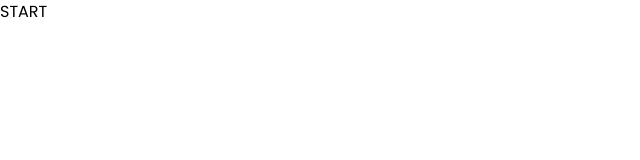
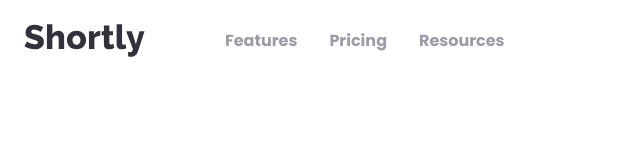
Before and after one commit to eddyK15501/shortly-tailwindcss, a website: page index.html in a window 1280 px wide. Shown: the whole page, without its empty margins (0-640 px from the left). Drawn offline with nearby package versions, Linux system fonts and the light colour scheme; files that its build step writes are made by us from their sources.

Commit message:
navbar brand-logo/first flex container added

```diff
--- a/index.html
+++ b/index.html
@@ -18,6 +18,23 @@
     <title>Shortly</title>
   </head>
   <body>
-    <h1>START</h1>
+    <nav class="relative container mx-auto p-6">
+      <div class="flex itmes-center justify-between">
+        <div class="flex items-center space-x-20">
+          <img src="images/logo.svg" alt="brand-logo" />
+          <div class="hidden space-x-8 font-bold lg:flex">
+            <a href="#" class="text-grayishViolet hover:text-veryDarkViolet"
+              >Features</a
+            >
+            <a href="#" class="text-grayishViolet hover:text-veryDarkViolet"
+              >Pricing</a
+            >
+            <a href="#" class="text-grayishViolet hover:text-veryDarkViolet"
+              >Resources</a
+            >
+          </div>
+        </div>
+      </div>
+    </nav>
   </body>
 </html>
```
